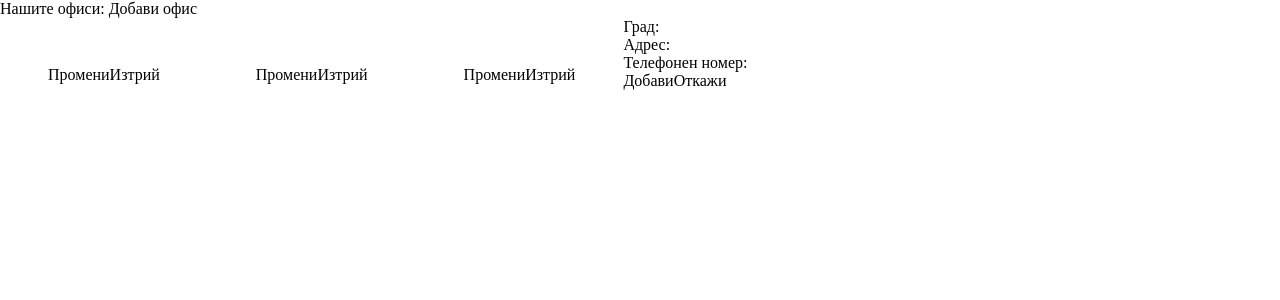
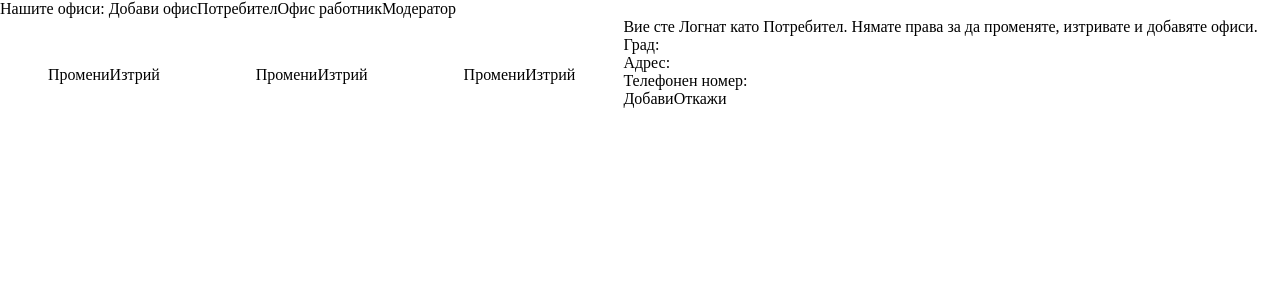
Before and after one commit to mrtngv/LC-UI, a React (Create React App) app: page /#/offices in a window 1280 px wide. Shown: the top 300 px of the page. Built offline with nearby package versions, Linux system fonts and the light colour scheme.

Commit message:
remove office state

```diff
--- a/src/Offices.js
+++ b/src/Offices.js
@@ -5,19 +5,49 @@ import "@ui5/webcomponents-fiori/dist/Timeline";
 import "@ui5/webcomponents/dist/Button";
 import "@ui5/webcomponents/dist/Input.js";
 import "@ui5/webcomponents/dist/Label";
-import OfficesData from "./OfficesData.js";
+import "@ui5/webcomponents/dist/SegmentedButton";
+import "@ui5/webcomponents/dist/ToggleButton";
+import OfficesDatas from "./OfficesDatas.js";
+import "@ui5/webcomponents/dist/MessageStrip";
 
 class Offices extends React.Component {
     constructor(props) {
         super(props);
         this.state = {
+            officesData: OfficesDatas,
+            role: "Потребител",
+            editOfficeDetails: {},
+            addOfficeDetails: {}
         };
+        this.onRoleChange = this.onRoleChange.bind(this);
+        this.removeOffice = this.removeOffice.bind(this);
+    }
+
+    onRoleChange(event) {
+        this.setState({
+            role: event.detail.selectedButton.getAttribute("id")
+        })
+    }
+
+    removeOffice(event) {
+        const id=event.target.getAttribute("value");
+        let OfficesData = this.state.officesData;
+        const officeToRemove = OfficesData.find(o => o.officeId === id);
+        const index = OfficesData.indexOf(officeToRemove);
+        if (index > -1) {
+            OfficesData.splice(index, 1);
+        }
+        this.setState({
+            officesData: OfficesData
+        })
     }
 
     addEventListeners() {
         const addOfficeButton = document.getElementById("openDialogButton");
         const addOfficeDialog = document.getElementById("add-office-dialog");
         const buttonCloseDialog = document.getElementById("closeAddOfficeDialog");
+        const rolesChangeButton = document.getElementById("roles-changes-button");
+        rolesChangeButton.addEventListener("selection-change", this.onRoleChange);
 
         addOfficeButton.addEventListener("click", function () {
             addOfficeDialog.open();
@@ -32,12 +62,22 @@ class Offices extends React.Component {
     }
 
     render() {
+        const role = this.state.role;
+        const OfficesData = this.state.officesData
+        console.log(role);
         return (
             <div>
                 <div>
                     <ui5-label>Нашите офиси: </ui5-label>
-                    <ui5-button id="openDialogButton" design="Emphasized">Добави офис</ui5-button>
+                    {role === "Модератор" ? <ui5-button id="openDialogButton" design="Emphasized">Добави офис</ui5-button>
+                        : <ui5-button id="openDialogButton" disabled design="Emphasized">Добави офис</ui5-button>}
+                                        <ui5-segmentedbutton id="roles-changes-button">
+                    <ui5-togglebutton id="Потребител" pressed>Потребител</ui5-togglebutton>
+                    <ui5-togglebutton id="Офис работник">Офис работник</ui5-togglebutton>
+                    <ui5-togglebutton id="Модератор">Модератор</ui5-togglebutton>
+                </ui5-segmentedbutton>
                 </div>
+
                 {OfficesData.map(o => {
                     return (
                         <div className="office-card">
@@ -45,10 +85,15 @@ class Offices extends React.Component {
                                 heading={o.OfficeCity + " (" + o.officeId + ")"}
                                 class="small">
                                 <ui5-timeline>
-                                    <div>
-                                        <ui5-button>Промени</ui5-button>
-                                        <ui5-button design="Negative">Изтрий</ui5-button>
-                                    </div>
+                                    {role === "Модератор" ?
+                                        <div>
+                                            <ui5-button >Промени</ui5-button>
+                                            <ui5-button value={o.officeId} onClick={this.removeOffice} design="Negative">Изтрий</ui5-button>
+                                        </div> :
+                                        <div>
+                                            <ui5-button disabled>Промени</ui5-button>
+                                            <ui5-button value={o.officeId} onClick={this.removeOffice} disabled design="Negative">Изтрий</ui5-button>
+                                        </div>}
                                     <ui5-timeline-item title-text={o.officeLocation} icon="locate-me"></ui5-timeline-item>
                                     <ui5-timeline-item title-text={o.officeTelephone} icon="phone"></ui5-timeline-item>
                                 </ui5-timeline>
@@ -56,6 +101,11 @@ class Offices extends React.Component {
                         </div>
                     )
                 })}
+                {this.state.role === "Модератор" ?
+                    <ui5-messagestrip type="Positive">Вие сте Логнат като Модератор и можете да променяте, изтривате и добавяте офиси.</ui5-messagestrip>
+                    :
+                    <ui5-messagestrip type="Warning">{"Вие сте Логнат като " + this.state.role + ". Нямате права за да променяте, изтривате и добавяте офиси."}</ui5-messagestrip>
+                }
                 <ui5-dialog id="add-office-dialog" header-text="Добави Офис">
                     <section>
                         <div>
--- a/src/OfficesData.js
+++ b/src/OfficesDatas.js
@@ -1,4 +1,4 @@
-const OfficesData = [
+const OfficesDatas = [
     {
         officeId: "1",
         officeLocation: "Сердика 5",
@@ -19,4 +19,4 @@ const OfficesData = [
     },
 ]
 
-export default OfficesData;
+export default OfficesDatas;
```
